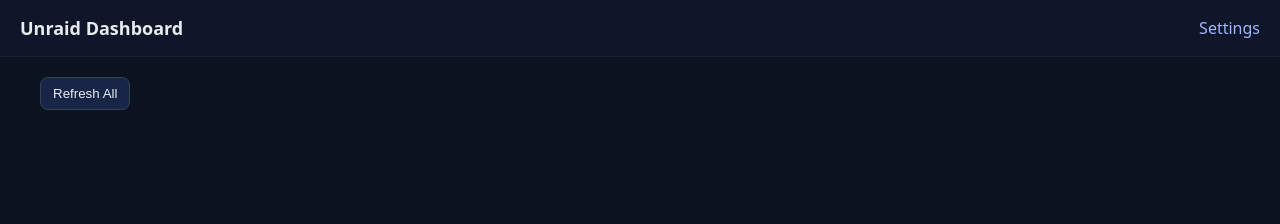
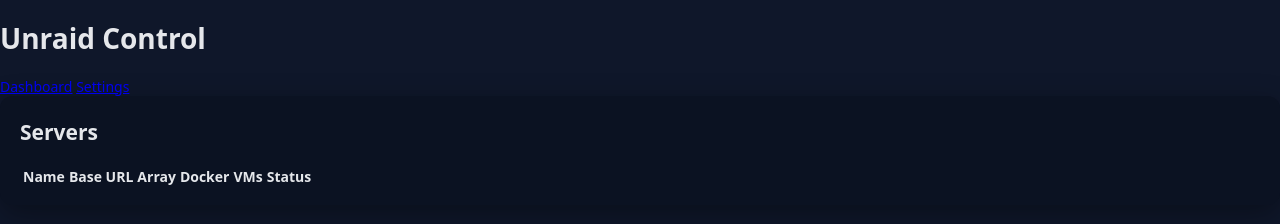
Before and after one commit to raghalis/Unraid-Dashboard, a website: page src/web/index.html in a window 1280 px wide. Drawn offline with Linux system fonts and the light colour scheme; files that its build step writes are made by us from their sources; no server answers.

Commit message:
Update index.html

```diff
--- a/src/web/index.html
+++ b/src/web/index.html
@@ -1,42 +1,43 @@
 <!doctype html>
-<html>
+<html lang="en">
 <head>
   <meta charset="utf-8" />
-  <title>Unraid Dashboard</title>
-  <meta name="viewport" content="width=device-width,initial-scale=1" />
-  <style>
-    body{font-family:system-ui,Segoe UI,Roboto,Helvetica,Arial,sans-serif;margin:0;background:#0b1220;color:#e8ecf1}
-    header{padding:16px 20px;background:#0f1629;border-bottom:1px solid #223}
-    h1{margin:0;font-size:18px}
-    .wrap{padding:20px;max-width:1200px;margin:0 auto}
-    .grid{display:grid;gap:16px;grid-template-columns:repeat(auto-fit,minmax(320px,1fr))}
-    .card{background:#111a33;border:1px solid #223;border-radius:12px;padding:16px}
-    .row{display:flex;gap:8px;flex-wrap:wrap;align-items:center}
-    button{border:1px solid #345;background:#182547;color:#e8ecf1;padding:8px 12px;border-radius:8px;cursor:pointer}
-    button:hover{filter:brightness(1.08)}
-    .pill{display:inline-block;padding:2px 8px;border:1px solid #345;border-radius:999px;background:#16213a}
-    .title{font-weight:700;margin-bottom:8px}
-    .mono{font-family: ui-monospace, Menlo, Consolas, "Courier New", monospace}
-    .muted{opacity:.75}
-    .section{margin-top:10px}
-    .list{display:flex;flex-direction:column;gap:8px;max-height:260px;overflow:auto}
-    .item{display:flex;justify-content:space-between;gap:8px;align-items:center;background:#0e1a33;border:1px solid #223;padding:8px;border-radius:8px}
-    a.link{color:#9fb6ff;text-decoration:none}
-  </style>
+  <title>Unraid Control — Dashboard</title>
+  <meta name="viewport" content="width=device-width, initial-scale=1" />
+  <link rel="icon" href="/favicon.ico" />
+  <link rel="stylesheet" href="/styles.css" />
 </head>
 <body>
-  <header>
-    <div style="display:flex;justify-content:space-between;align-items:center">
-      <h1>Unraid Dashboard</h1>
-      <a class="link" href="/settings">Settings</a>
-    </div>
+  <header class="topbar">
+    <h1>Unraid Control</h1>
+    <nav>
+      <a class="nav" href="/">Dashboard</a>
+      <a class="nav" href="/settings">Settings</a>
+    </nav>
+    <div class="version" id="appVersion"></div>
   </header>
-  <div class="wrap">
-    <div class="row" style="margin-bottom:12px">
-      <button onclick="refreshAll()">Refresh All</button>
-    </div>
-    <div id="grid" class="grid"></div>
-  </div>
-  <script src="app.js"></script>
+
+  <main class="container">
+    <section class="card">
+      <h2>Servers</h2>
+      <div id="serversEmpty" class="muted" style="display:none">No servers yet. Add one in <a href="/settings">Settings</a>.</div>
+      <table class="table" id="serversTable">
+        <thead>
+          <tr>
+            <th>Name</th>
+            <th>Base URL</th>
+            <th>Array</th>
+            <th>Docker</th>
+            <th>VMs</th>
+            <th>Status</th>
+          </tr>
+        </thead>
+        <tbody id="serversBody"></tbody>
+      </table>
+    </section>
+  </main>
+
+  <script src="/js/common.js"></script>
+  <script src="/js/dashboard.js"></script>
 </body>
 </html>
```
